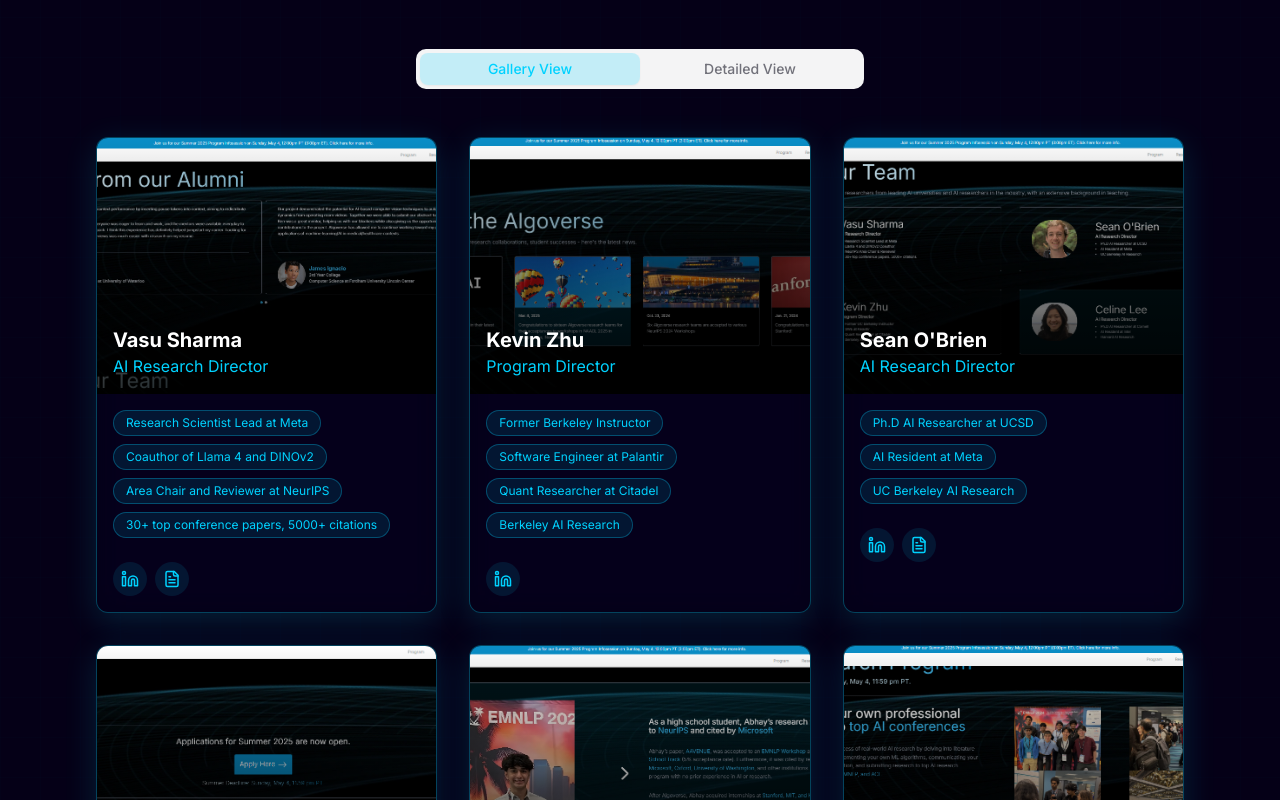
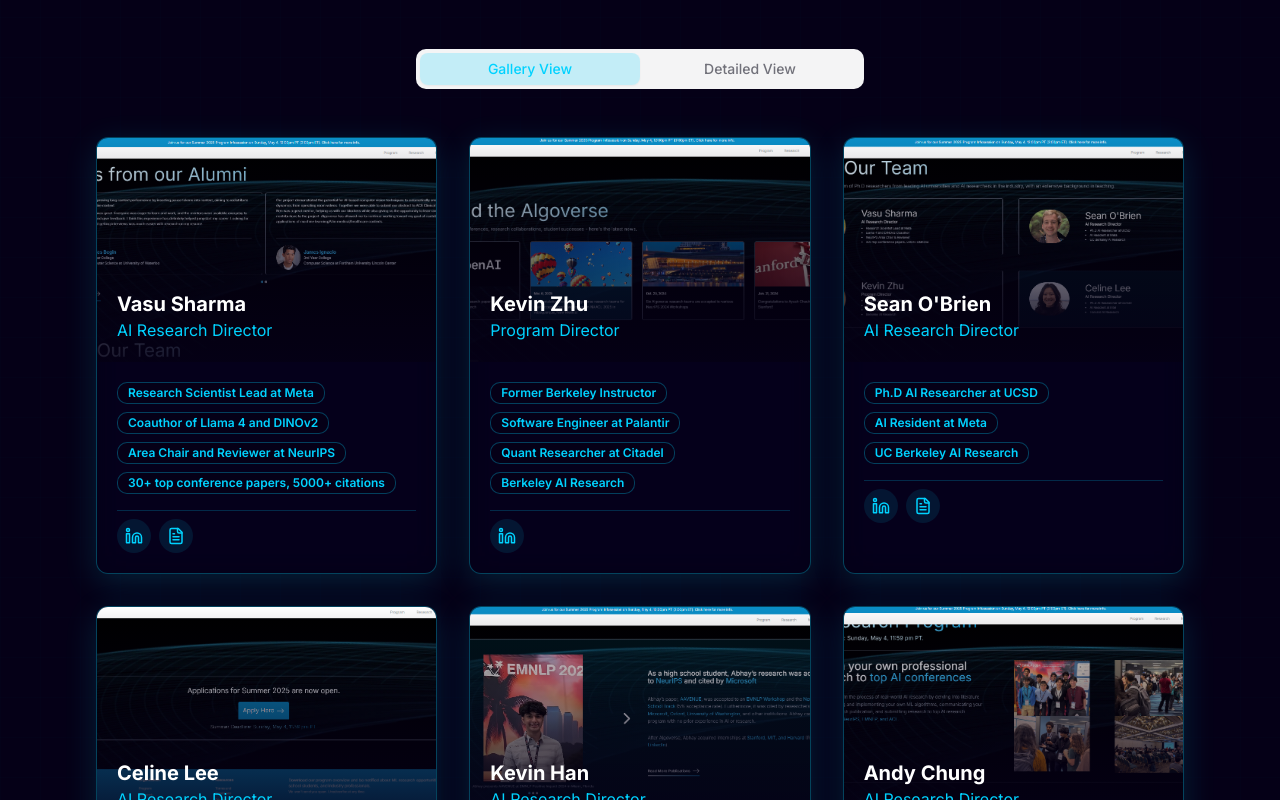
Before and after one commit to none34829/algoverse, a React (Vite) app: page /about in a window 1280 px wide. Shown: the part 1680-2480 px from the top of the page. Built offline with nearby package versions, Linux system fonts and the light colour scheme.

Commit message:
Fix: Improve card styling
Refactor card component styles for better appearance.

```diff
--- a/src/components/ExpandedTeamSection.tsx
+++ b/src/components/ExpandedTeamSection.tsx
@@ -3,6 +3,7 @@ import { motion } from "framer-motion";
 import { Linkedin, FileText, ExternalLink } from "lucide-react";
 import { Tabs, TabsContent, TabsList, TabsTrigger } from "@/components/ui/tabs";
 import { Avatar, AvatarImage, AvatarFallback } from "@/components/ui/avatar";
+import { Badge } from "@/components/ui/badge";
 
 const teamMembers = [
   {
@@ -134,38 +135,39 @@ const ExpandedTeamSection = () => {
               {teamMembers.map((member, index) => (
                 <motion.div
                   key={member.id}
-                  className="glass-card border border-[#00d2ff]/30 rounded-xl overflow-hidden group hover:border-[#00d2ff]/60 transition-all duration-300"
+                  className="glass-card rounded-xl overflow-hidden group transition-all duration-300 border border-[#00d2ff]/20 hover:border-[#00d2ff]/40"
                   initial={{ opacity: 0, y: 20 }}
                   whileInView={{ opacity: 1, y: 0 }}
                   transition={{ duration: 0.5, delay: index * 0.1 }}
                   viewport={{ once: true }}
                 >
-                  <div className="relative h-64 overflow-hidden">
-                    <div className="absolute inset-0 bg-gradient-to-t from-black/80 to-transparent z-10"></div>
+                  <div className="relative h-56 overflow-hidden">
+                    <div className="absolute inset-0 bg-gradient-to-t from-[#050017]/90 via-[#050017]/50 to-transparent z-10"></div>
                     <img
                       src={member.image}
                       alt={member.name}
                       className="w-full h-full object-cover group-hover:scale-105 transition-transform duration-500"
                     />
-                    <div className="absolute bottom-0 left-0 right-0 p-4 z-20">
+                    <div className="absolute bottom-0 left-0 right-0 p-5 z-20">
                       <h3 className="text-xl font-bold text-white">{member.name}</h3>
                       <p className="text-[#00d2ff]">{member.role}</p>
                     </div>
                   </div>
 
-                  <div className="p-4">
+                  <div className="p-5">
                     <div className="flex flex-wrap gap-2 mb-4">
                       {member.credentials.map((credential, idx) => (
-                        <span
+                        <Badge
                           key={idx}
-                          className="inline-block px-3 py-1 rounded-full text-xs bg-[#00d2ff]/10 text-[#00d2ff] border border-[#00d2ff]/30"
+                          variant="outline"
+                          className="bg-[#050017] border-[#00d2ff]/30 text-[#00d2ff] rounded-md text-xs whitespace-normal"
                         >
                           {credential}
-                        </span>
+                        </Badge>
                       ))}
                     </div>
 
-                    <div className="flex gap-2 pt-2">
+                    <div className="flex gap-2 pt-2 border-t border-[#00d2ff]/20">
                       {member.links.map((link, idx) => (
                         <a
                           key={idx}
@@ -190,7 +192,7 @@ const ExpandedTeamSection = () => {
               {teamMembers.map((member, index) => (
                 <motion.div
                   key={member.id}
-                  className="glass-card border border-[#00d2ff]/30 rounded-xl overflow-hidden p-6 md:p-8"
+                  className="glass-card border border-[#00d2ff]/20 hover:border-[#00d2ff]/40 rounded-xl overflow-hidden p-6 md:p-8"
                   initial={{ opacity: 0, y: 20 }}
                   whileInView={{ opacity: 1, y: 0 }}
                   transition={{ duration: 0.5, delay: index * 0.1 }}
@@ -198,7 +200,7 @@ const ExpandedTeamSection = () => {
                 >
                   <div className="flex flex-col md:flex-row gap-8">
                     <div className="md:w-1/3 lg:w-1/4 flex-shrink-0">
-                      <div className="relative rounded-xl overflow-hidden mb-4 aspect-[3/4] tech-glow">
+                      <div className="relative rounded-xl overflow-hidden mb-4 aspect-square border-2 border-[#00d2ff]/40">
                         <img
                           src={member.image}
                           alt={member.name}
@@ -226,12 +228,13 @@ const ExpandedTeamSection = () => {
 
                       <div className="flex flex-col gap-2 mb-6">
                         {member.credentials.map((credential, idx) => (
-                          <span
+                          <Badge
                             key={idx}
-                            className="inline-block px-3 py-1 rounded-full text-sm bg-[#00d2ff]/10 text-[#00d2ff] border border-[#00d2ff]/30"
+                            variant="outline"
+                            className="bg-[#050017] border-[#00d2ff]/30 text-[#00d2ff] justify-start whitespace-normal rounded-md py-1.5"
                           >
                             {credential}
-                          </span>
+                          </Badge>
                         ))}
                       </div>
                     </div>
--- a/src/components/ui/badge.tsx
+++ b/src/components/ui/badge.tsx
@@ -1,3 +1,4 @@
+
 import * as React from "react"
 import { cva, type VariantProps } from "class-variance-authority"
 
@@ -15,6 +16,7 @@ const badgeVariants = cva(
         destructive:
           "border-transparent bg-destructive text-destructive-foreground hover:bg-destructive/80",
         outline: "text-foreground",
+        tech: "border-[#00d2ff]/30 bg-[#050017] text-[#00d2ff]",
       },
     },
     defaultVariants: {
```
